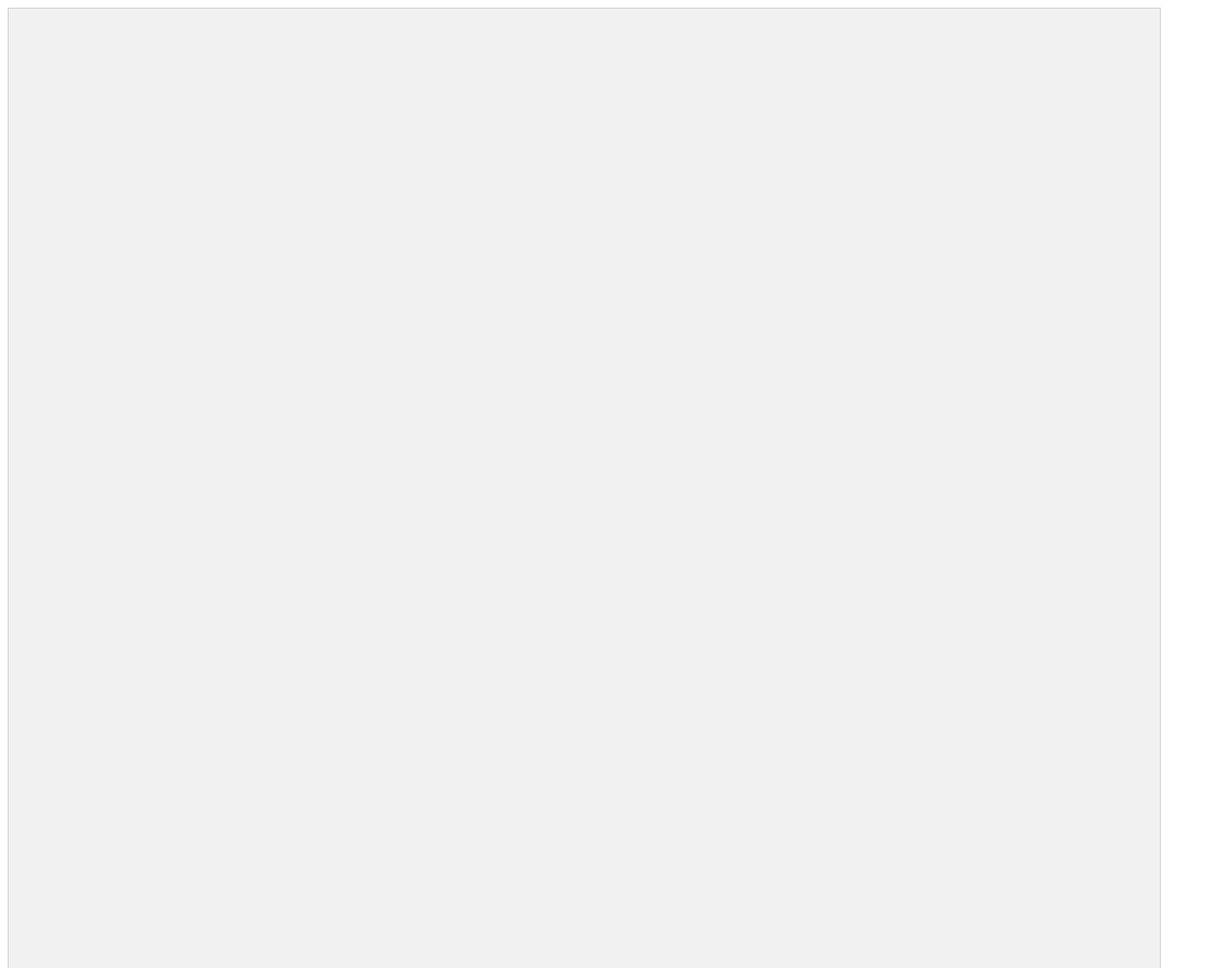
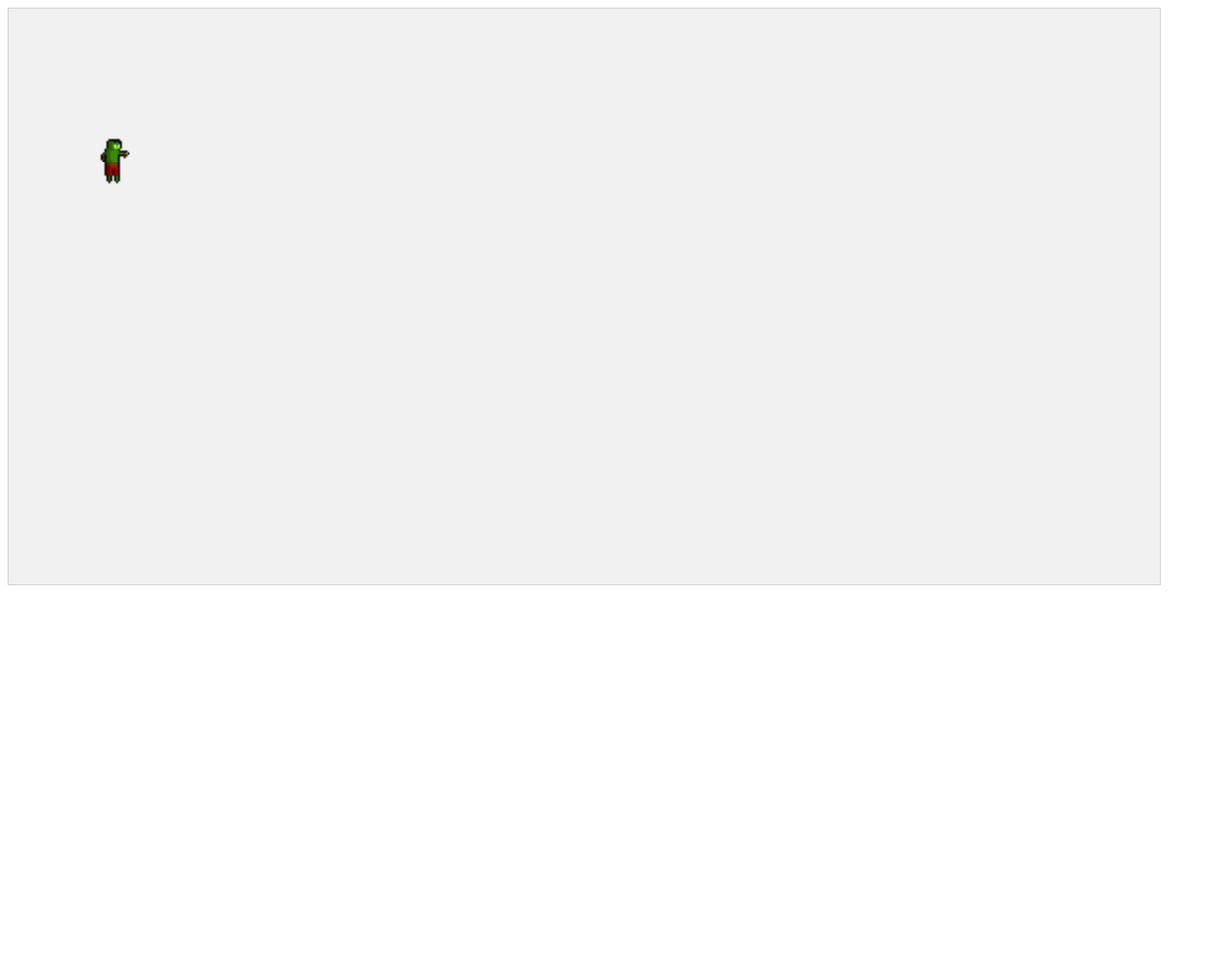
Before and after one commit to tristan1333/Slave-Game, a plain HTML site: page index.htm in a window 1280 px wide. Shown: the top 1009 px of the page at 96% size. After the commit the page ends 800 px from the top, so only its background shows below. Drawn offline with Linux system fonts and the light colour scheme.

Commit message:
Adds an orc that can move. Uses multiple images to make the body.

```diff
--- a/index.htm
+++ b/index.htm
@@ -15,10 +15,40 @@ canvas {
 var GRASS = 0;
 var active_map_piece = new Array();
 var tile_array = new Array();
+var orc_body_part = new Array();
+orc_body_part[0] = new Image();
+orc_body_part[0].src = "./images/parts/orc_body.png"
+orc_body_part[1] = new Image();
+orc_body_part[1].src = "./images/parts/orc_legs.png"
 tile_array[0] = new Image();
 tile_array[0].src = "./images/tiles/grass_tile.png";
 var curr_map_array = new Array();
 var OVER_WORLD = 0;
+
+function person_build(top_part,bottom_part,x,y)
+{
+	this.bottom_offset = bottom_part.height;
+	this.bottom = bottom_part;
+	this.x = x;
+	this.y = y;
+	this.top = top_part;
+	this.move_piece = function(x_mov,y_mov)
+	{
+		this.bottom.x = x_mov;
+		this.top.x = x_mov;
+		this.bottom.y = y_mov + this.bottom_offset;
+		this.top.y = y_mov;
+	}
+}
+
+var player;
+
+function create_player()
+{
+	var player_top = new component(32,32,0,0,0,orc_body_part[0],0);
+	var player_bottom = new component(32,32,0,0,0,orc_body_part[1],0);
+	player = new person_build(player_top,player_bottom,1,1);
+}
 
 function tile(village,x,y,type)
 {
@@ -60,15 +90,15 @@ function draw_map(mtd)
 	active_map_piece = [];
 	for(i = 0; i < mtd.tiles.length; i++)
 	{
-		var x_val = mtd.tiles[i].x * 64 + SCREEN_WIDTH / 2 - 64 * mtd.width;
-		var y_val = mtd.tiles[i].y * 64 -60;
+		var x_val = mtd.tiles[i].x * 64 - 64;
+		var y_val = mtd.tiles[i].y * 64 - 64;
 		active_map_piece[i] = new component(64,64,0,x_val,y_val,mtd.tiles[i].type,0)
 	}
 }
 
 var mode = 0;
 var SCREEN_WIDTH = 1200;
-var SCREEN_HEIGHT = 1000;
+var SCREEN_HEIGHT = 600;
 var TICK_SPEED = 1;
 var ticks = 0;
 var active_components = new Array()
@@ -102,23 +132,26 @@ function component(width, height, color, x, y,sprite,speed) {
 }
 var myGamePiece = new Array();
 var mode = OVER_WORLD;
+var last_press = 0;
 function updateGameArea()
 {
 	myGameArea.clear();
-	//if(mode == OVER_WORLD)
-	//{
 	for(i = 0; i < active_map_piece.length; i++)
 	{
 		active_map_piece[i].update();
 	}
-	//}
-
 	ticks += 5;
-    /*if (myGameArea.keys && myGameArea.keys[37] || myGameArea.keys && myGameArea.keys[65])  {}
-    if (myGameArea.keys && myGameArea.keys[39] || myGameArea.keys && myGameArea.keys[68]){}
-    if (myGameArea.keys && myGameArea.keys[38] || myGameArea.keys && myGameArea.keys[87]) {}
-    if (myGameArea.keys && myGameArea.keys[40] || myGameArea.keys && myGameArea.keys[83]) {}
-	if(myGameArea.keys && myGameArea.keys[32]) {}*/
+	if(last_press + 100 < ticks)
+	{
+		if (myGameArea.keys && myGameArea.keys[37] || myGameArea.keys && myGameArea.keys[65])  {player.x--} //LEFT/A
+		if (myGameArea.keys && myGameArea.keys[39] || myGameArea.keys && myGameArea.keys[68]){player.x++} //RIGHT/D
+		if (myGameArea.keys && myGameArea.keys[38] || myGameArea.keys && myGameArea.keys[87]) {player.y--} //UP/W
+		if (myGameArea.keys && myGameArea.keys[40] || myGameArea.keys && myGameArea.keys[83]) {player.y++} //DOWN/S
+		last_press = ticks;
+	}
+	player.move_piece(player.x * 64 + 30,player.y * 64 + 64);
+	player.top.update();
+	player.bottom.update();
 }
 
 var myGameArea = {
@@ -129,6 +162,7 @@ var myGameArea = {
         this.context = this.canvas.getContext("2d");
         document.body.insertBefore(this.canvas, document.body.childNodes[0]);
         this.interval = setInterval(updateGameArea, TICK_SPEED);
+		create_player();
         window.addEventListener('keydown', function (e) {
             myGameArea.keys = (myGameArea.keys || []);
             myGameArea.keys[e.keyCode] = true;
```
Also changed, not shown: images/parts/orc_body.png (added), images/parts/orc_legs.png (added).
